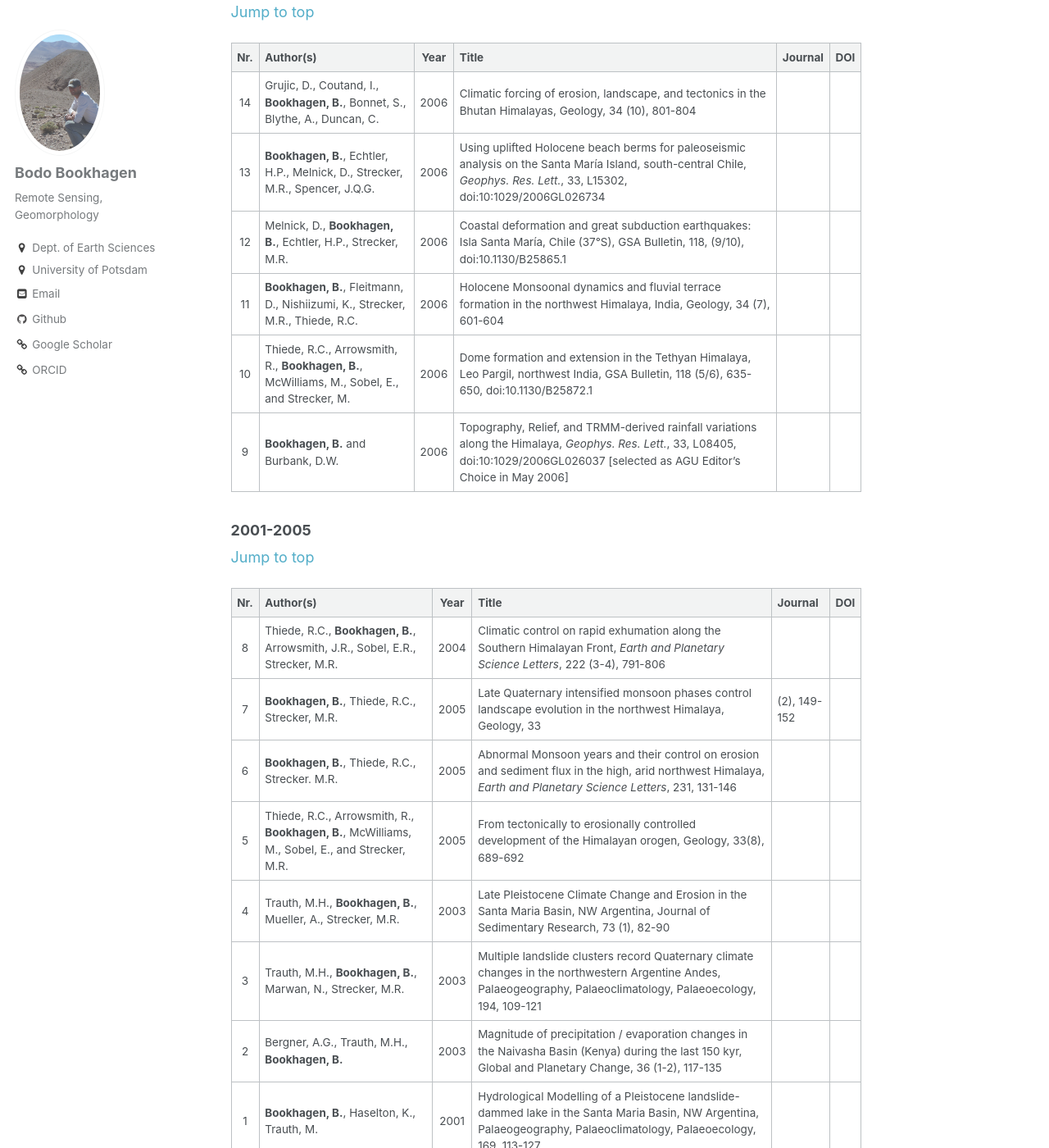
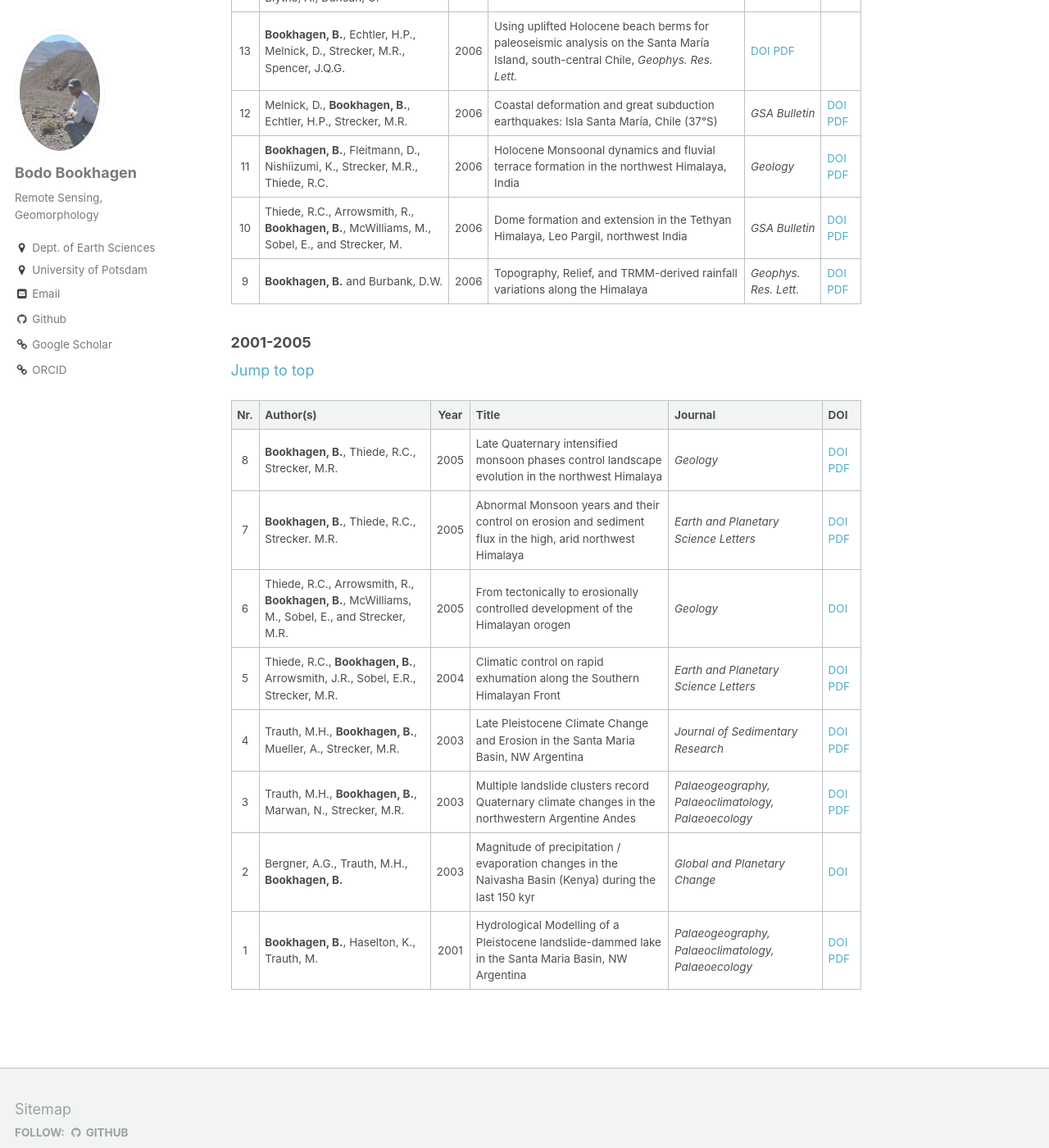
Before and after one commit to BodoBookhagen/BodoBookhagen.github.io, a Jekyll site: the page built from _pages/publications.md, in a window 1280 px wide and 1400 px high, scrolled down 12550 px. Shown: the whole window at 82% size. Built offline with Jekyll 4.4.1, drawn with Linux system fonts in a browser that asks for light colours; some of the changed text lies outside the part shown.

Commit message:
Dec-31 2018

```diff
--- a/_pages/publications.md
+++ b/_pages/publications.md
@@ -160,73 +160,74 @@ Jump to year: [2019](#2019) [2018](#2018) [2017](#2017) [2016](#2016) [2015](#20
 
 | Nr. | Author(s) | Year | Title | Journal | DOI |
 |:---:|:----------|:----:|-------|---------|---------------------|
-|34 | Goode, J., Burbank, D.W., **Bookhagen, B.** |2011| Basin Width Control of Faulting in the Naryn Basin, South-Central Kyrgyzstan, *Tectonics*, doi:10.1029/2011TC002910
-|33 | Malik, N., **Bookhagen, B.**, Marwan, N., Kurths, J. |2011| Analysis of spatial and temporal extreme monsoonal rainfall over South Asia using complex networks, *Climate Dynamics*, doi:10.1007/s00382-011-1156-4
-|32 | Scherler, D., **Bookhagen, B.**, Strecker, M.R. |2011| Hillslope-glacier coupling: the interplay of topography and glacial dynamics in High Asia, *JGR Earth Surface*, doi:10.1029/2010JF001751
-|31 | Scherler, D., **Bookhagen, B.**, Strecker, M.R. |2011| Spatially variable response of Himalayan glaciers to climate change affected by debris cover, Nature Geoscience, doi:10.1038/ngeo1068
-|30 | Hain, M., Strecker, M.R., Bookhagen B., Alonso, R.N., Pingel, H., Schmitt, A.K. |2011| Neogene to Quaternary broken-foreland formation and sedimentation dynamics in the Andes of NW Argentina |(25S), *Tectonics*, doi:10.1029/2010TC002703
+|34 | Goode, J., Burbank, D.W., **Bookhagen, B.** |2011| Basin Width Control of Faulting in the Naryn Basin, South-Central Kyrgyzstan | *Tectonics* | [DOI](https://doi.org/10.1029/2011TC002910) [PDF](http://bodobookhagen.github.io/pdf/goode11_basin_width_control.pdf)
+|33 | Malik, N., **Bookhagen, B.**, Marwan, N., Kurths, J. |2011| Analysis of spatial and temporal extreme monsoonal rainfall over South Asia using complex networks | *Climate Dynamics* | [DOI](https://doi.org/10.1007/s00382-011-1156-4) [PDF](http://bodobookhagen.github.io/pdf/malik11_monsoon_extreme_events.pdf)
+|32 | Scherler, D., **Bookhagen, B.**, Strecker, M.R. |2011| Hillslope-glacier coupling: the interplay of topography and glacial dynamics in High Asia | *JGR Earth Surface* | [DOI](https://doi.org/10.1029/2010JF001751) [PDF](http://bodobookhagen.github.io/pdf/scherler11_hillslope_glacier_coupling_himalaya.pdf)
+|31 | Scherler, D., **Bookhagen, B.**, Strecker, M.R. |2011| Spatially variable response of Himalayan glaciers to climate change affected by debris cover | *Nature Geoscience* | [DOI](https://doi.org/10.1038/ngeo1068) [PDF](http://bodobookhagen.github.io/pdf/scherler11_glaciers_himalaya.pdf)
+|30 | Hain, M., Strecker, M.R., **Bookhagen, B.**, Alonso, R.N., Pingel, H., Schmitt, A.K. |2011| Neogene to Quaternary broken-foreland formation and sedimentation dynamics in the Andes of NW Argentina (25S)| *Tectonics* | [DOI](https://doi.org/10.1029/2010TC002703) [PDF](http://bodobookhagen.github.io/pdf/hain11_nw_argentina.pdf)
 
 ### 2010
 [Jump to top](#top)
 
 | Nr. | Author(s) | Year | Title | Journal | DOI |
 |:---:|:----------|:----:|-------|---------|---------------------|
-|29 | **Bookhagen, B.** and Burbank, D.W. |2010| Towards a complete Himalayan hydrologic budget: The spatiotemporal distribution of snow melt and rainfall and their impact on river discharge, JGR Earth Surface, doi:10.1029/2009jf001426
-|28 | **Bookhagen, B.** |2010| Appearance of extreme monsoonal rainfall events and their impact on erosion in the Himalaya, Geomatics, Natural Hazards, Risk, 1, 1, 37-50
-|27 | Perroy, R., Bookhagen, .B., Asner, G., Chadwick, O. |2010| Comparison of gully erosion estimates using airborne and ground-based LiDAR, Geomorphology, doi:10.1016/j.geomorph.2010.01.009
-|26 | Rehak, K., **Bookhagen, B.**, Strecker, M.R., Echtler, H.P. |2010| Climatic controls on drainage-basin morphology – the western Andean flank between 15.5° and 41.5°S, Earth Surface Processes and Landforms
-|25 | Scherler, D., **Bookhagen, B.**, Strecker, M.R., von Blanckenburg, F. and Rood, D. |2010| Timing and Extent of Late Quaternary Glaciation in the western Himalaya constrained by 10Be Moraine Dating in Garhwal, India, Quaternary Science Reviews, doi:10.1016/j.quascirev.2009.11.031
-|24 | Wulf, H., **Bookhagen, B.**, and Scherler, D. |2010| Seasonal precipitation gradients and their impact on fluvial sediment flux in the Northwest Himalaya, Geomorphology, doi:10.1016/j.geomorph.2009.12.003
+|29 | **Bookhagen, B.** and Burbank, D.W. |2010| Towards a complete Himalayan hydrologic budget: The spatiotemporal distribution of snow melt and rainfall and their impact on river discharge| *JGR Earth Surface*
+| [DOI](https://doi.org/10.1029/2009JF001426) [PDF](http://bodobookhagen.github.io/pdf/bookhagen10_TRMM_SWE.pdf)
+|28 | **Bookhagen, B.** |2010| Appearance of extreme monsoonal rainfall events and their impact on erosion in the Himalaya | *Geomatics, Natural Hazards, Risk* | [DOI](https://doi.org/10.1080/19475701003625737) [PDF](http://bodobookhagen.github.io/pdf/bookhagen10_extreme_rainfall_Himalaya.pdf)
+|27 | Perroy, R., **Bookhagen, B.**, Asner, G., Chadwick, O. |2010| Comparison of gully erosion estimates using airborne and ground-based LiDAR | *Geomorphology* | [DOI](https://doi.org/10.1016/j.geomorph.2010.01.009) [PDF](http://bodobookhagen.github.io/pdf/perroy10_gully_erosion_santa_cruz_island.pdf)
+|26 | Rehak, K., **Bookhagen, B.**, Strecker, M.R., Echtler, H.P. |2010| Climatic controls on drainage-basin morphology – the western Andean flank between 15.5° and 41.5°S | *Earth Surface Processes and Landforms* | [DOI](https://doi.org/10.1002/esp.1992) [PDF](http://bodobookhagen.github.io/pdf/rehak10_topographic_imprint_western_andes.pdf)
+|25 | Scherler, D., **Bookhagen, B.**, Strecker, M.R., von Blanckenburg, F. and Rood, D. |2010| Timing and Extent of Late Quaternary Glaciation in the western Himalaya constrained by 10Be Moraine Dating in Garhwal, India | *Quaternary Science Reviews* | [DOI](https://doi.org/10.1016/j.quascirev.2009.11.031) [PDF](http://bodobookhagen.github.io/pdf/Scherler10_glaciation_western_Himalaya.pdf)
+|24 | Wulf, H., **Bookhagen, B.**, and Scherler, D. |2010| Seasonal precipitation gradients and their impact on fluvial sediment flux in the Northwest Himalaya | *Geomorphology* | [DOI](https://doi.org/10.1016/j.geomorph.2009.12.003) [PDF](http://bodobookhagen.github.io/pdf/wulf10_seasonal_precip_NW_Himalaya.pdf)
 
 ### 2009
 [Jump to top](#top)
 
 | Nr. | Author(s) | Year | Title | Journal | DOI |
 |:---:|:----------|:----:|-------|---------|---------------------|
-|23 | Hren, M., **Bookhagen, B.**, Blisniuk, P., Booth, A., Chamberlain, C.P |2009| d18O and dD of streamwater across the Himalaya and Tibetan Plateau: Implications for moisture sources and paleoelevation reconstructions, *Earth and Planetary Science Letters*, 288, 1-2, 20-32
-|22 | Strecker, M.R., Alonso, R., **Bookhagen, B.**, Carrapa, B., Coutand, I., Hain, H.P., Hilley, G.E., Mortimer, E., Schoehnbohm, L., and Sobel E.R. |2009| Does the topographic distribution of the central Andean Pune Plateau result from climatic or geodynamic processes, Geology, 37, 7, doi:10.1130/G25545A.1
-|21 | Melnick, D., **Bookhagen, B.** Strecker, M.R., Echtler, H.P. |2009| Segmentation of megathrust rupture zones from fore-arc deformation patterns over hundreds to millions of years, Arauco Peninsular, Chile, JGR Earth Surface, 114, B01407, doi:10.1029/2008JB005788
-|20 | Thiede, R.C., Ehlers, T.A., **Bookhagen, B.**, Strecker, M.R |2009| Erosional Variability along the NW Himalaya margin, JGR Earth Surface, 114, F01015, doi:10.1029/2008JF001010
+|23 | Hren, M., **Bookhagen, B.**, Blisniuk, P., Booth, A., Chamberlain, C.P |2009| d18O and dD of streamwater across the Himalaya and Tibetan Plateau: Implications for moisture sources and paleoelevation reconstructions | *Earth and Planetary Science Letters* | [DOI](http://dx.doi.org/10.1016/j.epsl.2009.08.041) [PDF](http://bodobookhagen.github.io/pdf/hren09_d18O_streamwaters_Himalaya.pdf)
+|22 | Strecker, M.R., Alonso, R., **Bookhagen, B.**, Carrapa, B., Coutand, I., Hain, H.P., Hilley, G.E., Mortimer, E., Schoehnbohm, L., and Sobel E.R. |2009| Does the topographic distribution of the central Andean Pune Plateau result from climatic or geodynamic processes? | *Geology* | [DOI](https://doi.org/10.1130/G25545A.1) [PDF](http://bodobookhagen.github.io/pdf/strecker09_topography_andes.pdf)
+|21 | Melnick, D., **Bookhagen, B.** Strecker, M.R., Echtler, H.P. |2009| Segmentation of megathrust rupture zones from fore-arc deformation patterns over hundreds to millions of years, Arauco Peninsular, Chile |*JGR Earth Surface* | [DOI](https://doi.org/10.1029/2008JB005788) [PDF](http://bodobookhagen.github.io/pdf/melnick09_megathrust_rupture_zones_chile.pdf)
+|20 | Thiede, R.C., Ehlers, T.A., **Bookhagen, B.**, Strecker, M.R |2009| Erosional Variability along the NW Himalaya margin | *JGR Earth Surface* | [DOI](https://doi.org/10.1029/2008JF001010) [PDF](http://bodobookhagen.github.io/pdf/Thiede09_erosional_variability_NW_Himalaya.pdf)
 
 ### 2008
 [Jump to top](#top)
 
 | Nr. | Author(s) | Year | Title | Journal | DOI |
 |:---:|:----------|:----:|-------|---------|---------------------|
-|19 | **Bookhagen, B.** and Strecker, M.R. |2008| Orographic barriers, high-resolution TRMM rainfall, and relief variations along the eastern Andes, *Geophys. Res. Lett.*, 35, L06403, doi:10.1029/2007GL032011
-|18 | Gabet, E.J., Burbank, D.W., Pratt-Sitaula, B., Putkonen, J., **Bookhagen, B.** |2008| Modern erosion rates in the High Himalayas of Nepal, *Earth and Planetary Science Letters*, 267, 482-494
-|17 | Strecker, M.R., Alonso, R.N., **Bookhagen, B.**, Carrapa, B., Hilley, G.E., Sobel, E., and Trauth, M.H. |2007| *Tectonics* and Climate of the Southern Central Andes, Annual Reviews of Earth and Planetary Sciences, doi:10.1146/annurev.earth.35.031306.140158
+|19 | **Bookhagen, B.** and Strecker, M.R. |2008| Orographic barriers, high-resolution TRMM rainfall, and relief variations along the eastern Andes | *Geophys. Res. Lett.* | [DOI](https://doi.org/10.1029/2007GL032011) [PDF](http://bodobookhagen.github.io/pdf/bookhagen08_TRMM_SAM_relief.pdf)
+|18 | Gabet, E.J., Burbank, D.W., Pratt-Sitaula, B., Putkonen, J., **Bookhagen, B.** |2008| Modern erosion rates in the High Himalayas of Nepal | *Earth and Planetary Science Letters* | [DOI](https://doi.org/10.1016/j.epsl.2007.11.059) [PDF](http://bodobookhagen.github.io/pdf/gabet08_modern_erosion_himalaya.pdf)
 
 ### 2007
 [Jump to top](#top)
 
 | Nr. | Author(s) | Year | Title | Journal | DOI |
 |:---:|:----------|:----:|-------|---------|---------------------|
-|16 | Craddock, W., Burbank, D.W., **Bookhagen, B.**, Gabet, E. |2007| Bedrock channel geometry along an orographic rainfall gradient in the upper Marsyandi River valley in central Nepal, JGR Earth Surface, 112, F03007, doi:10.1029/2006JF000589
-|15 | Hren, M.T., Chamberlain, P., Hilley, G.E., **Bookhagen, B.** |2007| Major ion chemistry of the Yarlung Tsangpo/Brahmaputra river: Chemical weathering, erosion, and CO2 consumption in the southern Tibetan Plateau and Eastern Syntaxis of the Himalaya, Geochemica et Cosmochimica acta, 71, 2907-2935
+|17 | Strecker, M.R., Alonso, R.N., **Bookhagen, B.**, Carrapa, B., Hilley, G.E., Sobel, E., and Trauth, M.H. |2007| Tectonics and Climate of the Southern Central Andes | *Annual Reviews of Earth and Planetary Sciences* | [DOI](https://doi.org/10.1146/annurev.earth.35.031306.140158)  [PDF](http://bodobookhagen.github.io/pdf/strecker07_tectonics_climate_andes.pdf)
+|16 | Craddock, W., Burbank, D.W., **Bookhagen, B.**, Gabet, E. |2007| Bedrock channel geometry along an orographic rainfall gradient in the upper Marsyandi River valley in central Nepal | *JGR Earth Surface* | [DOI](https://doi.org/10.1029/2006JF000589) [PDF](http://bodobookhagen.github.io/pdf/craddock07_bedrock_channel_geometry_nepal.pdf)
+|15 | Hren, M.T., Chamberlain, P., Hilley, G.E., **Bookhagen, B.** |2007| Major ion chemistry of the Yarlung Tsangpo/Brahmaputra river: Chemical weathering, erosion, and CO2 consumption in the southern Tibetan Plateau and Eastern Syntaxis of the Himalaya | *Geochemica et Cosmochimica acta* | [DOI](https://doi.org/10.1016/j.gca.2007.03.021) [PDF](http://bodobookhagen.github.io/pdf/hren07_ion_chemistry_tsangpo.pdf)
 
 ### 2006
 [Jump to top](#top)
 
 | Nr. | Author(s) | Year | Title | Journal | DOI |
 |:---:|:----------|:----:|-------|---------|---------------------|
-|14 | Grujic, D., Coutand, I., **Bookhagen, B.**, Bonnet, S., Blythe, A., Duncan, C. |2006| Climatic forcing of erosion, landscape, and tectonics in the Bhutan Himalayas, Geology, 34 (10), 801-804
-|13 | **Bookhagen, B.**, Echtler, H.P., Melnick, D., Strecker, M.R., Spencer, J.Q.G. |2006| Using uplifted Holocene beach berms for paleoseismic analysis on the Santa María Island, south-central Chile, *Geophys. Res. Lett.*, 33, L15302, doi:10:1029/2006GL026734
-|12 | Melnick, D., **Bookhagen, B.**, Echtler, H.P., Strecker, M.R. |2006| Coastal deformation and great subduction earthquakes: Isla Santa María, Chile (37°S), GSA Bulletin, 118, (9/10), doi:10.1130/B25865.1
-|11 | **Bookhagen, B.**, Fleitmann, D., Nishiizumi, K., Strecker, M.R., Thiede, R.C. |2006| Holocene Monsoonal dynamics and fluvial terrace formation in the northwest Himalaya, India, Geology, 34 (7), 601-604
-|10 | Thiede, R.C., Arrowsmith, R., **Bookhagen, B.**, McWilliams, M., Sobel, E., and Strecker, M. |2006| Dome formation and extension in the Tethyan Himalaya, Leo Pargil, northwest India, GSA Bulletin, 118 (5/6), 635-650, doi:10.1130/B25872.1
-|9 | **Bookhagen, B.** and Burbank, D.W. |2006| Topography, Relief, and TRMM-derived rainfall variations along the Himalaya, *Geophys. Res. Lett.*, 33, L08405, doi:10:1029/2006GL026037 [selected as AGU Editor’s Choice in May 2006]
+|14 | Grujic, D., Coutand, I., **Bookhagen, B.**, Bonnet, S., Blythe, A., Duncan, C. |2006| Climatic forcing of erosion, landscape, and tectonics in the Bhutan Himalayas | *Geology* | [DOI](https://doi.org/10.1130/G22648.1) [PDF](http://bodobookhagen.github.io/pdf/grujic06_climate_bhutan.pdf)
+|13 | **Bookhagen, B.**, Echtler, H.P., Melnick, D., Strecker, M.R., Spencer, J.Q.G. |2006| Using uplifted Holocene beach berms for paleoseismic analysis on the Santa María Island, south-central Chile, *Geophys. Res. Lett.* | [DOI](https://doi.org/10.1029/2006GL026734)  [PDF](http://bodobookhagen.github.io/pdf/bookhagen06_smisland_chile.pdf)
+|12 | Melnick, D., **Bookhagen, B.**, Echtler, H.P., Strecker, M.R. |2006| Coastal deformation and great subduction earthquakes: Isla Santa María, Chile (37°S) | *GSA Bulletin* | [DOI](https://doi.org/10.1130/B25865.1) [PDF](http://bodobookhagen.github.io/pdf/melnick06_coastal_deformation_ism.pdf)
+|11 | **Bookhagen, B.**, Fleitmann, D., Nishiizumi, K., Strecker, M.R., Thiede, R.C. |2006| Holocene Monsoonal dynamics and fluvial terrace formation in the northwest Himalaya, India | *Geology* | [DOI](https://doi.org/10.1130/G22698.1) [PDF](http://bodobookhagen.github.io/pdf/bookhagen06_holocene_monsoon_terraces.pdf)
+|10 | Thiede, R.C., Arrowsmith, R., **Bookhagen, B.**, McWilliams, M., Sobel, E., and Strecker, M. |2006| Dome formation and extension in the Tethyan Himalaya, Leo Pargil, northwest India | *GSA Bulletin*| [DOI](https://doi.org/10.1130/B25872.1) [PDF](http://bodobookhagen.github.io/pdf/thiede06_leo_pargil_dome.pdf)
+|9 | **Bookhagen, B.** and Burbank, D.W. |2006| Topography, Relief, and TRMM-derived rainfall variations along the Himalaya | *Geophys. Res. Lett.* | [DOI](https://doi.org/10.1029/2006GL026037) [PDF](http://bodobookhagen.github.io/pdf/bookhagen06_trmm_himalaya.pdf)
 
 ### 2001-2005
 [Jump to top](#top)
 
 | Nr. | Author(s) | Year | Title | Journal | DOI |
 |:---:|:----------|:----:|-------|---------|---------------------|
-|8 | Thiede, R.C., **Bookhagen, B.**, Arrowsmith, J.R., Sobel, E.R., Strecker, M.R. |2004| Climatic control on rapid exhumation along the Southern Himalayan Front, *Earth and Planetary Science Letters*, 222 (3-4), 791-806
-|7 | **Bookhagen, B.**, Thiede, R.C., Strecker, M.R. |2005| Late Quaternary intensified monsoon phases control landscape evolution in the northwest Himalaya, Geology, 33 |(2), 149-152
-|6 | **Bookhagen, B.**, Thiede, R.C., Strecker. M.R. |2005| Abnormal Monsoon years and their control on erosion and sediment flux in the high, arid northwest Himalaya, *Earth and Planetary Science Letters*, 231, 131-146
-|5 | Thiede, R.C., Arrowsmith, R., **Bookhagen, B.**, McWilliams, M., Sobel, E., and Strecker, M.R. |2005| From tectonically to erosionally controlled development of the Himalayan orogen, Geology, 33(8), 689-692
-|4 | Trauth, M.H., **Bookhagen, B.**, Mueller, A., Strecker, M.R. |2003| Late Pleistocene Climate Change and Erosion in the Santa Maria Basin, NW Argentina, Journal of Sedimentary Research, 73 (1), 82-90
-|3 | Trauth, M.H., **Bookhagen, B.**, Marwan, N., Strecker, M.R. |2003| Multiple landslide clusters record Quaternary climate changes in the northwestern Argentine Andes, Palaeogeography, Palaeoclimatology, Palaeoecology, 194, 109-121
-|2 | Bergner, A.G., Trauth, M.H., **Bookhagen, B.** |2003| Magnitude of precipitation / evaporation changes in the Naivasha Basin (Kenya) during the last 150 kyr, Global and Planetary Change, 36 (1-2), 117-135
-|1 | **Bookhagen, B.**, Haselton, K., Trauth, M. |2001| Hydrological Modelling of a Pleistocene landslide-dammed lake in the Santa Maria Basin, NW Argentina, Palaeogeography, Palaeoclimatology, Palaeoecology, 169, 113-127
+|8 | **Bookhagen, B.**, Thiede, R.C., Strecker, M.R. |2005| Late Quaternary intensified monsoon phases control landscape evolution in the northwest Himalaya | *Geology* | [DOI](https://doi.org/10.1130/G20982.1) [PDF](http://bodobookhagen.github.io/pdf/bookhagen05_IMPs_nw_himalaya.pdf)
+|7 | **Bookhagen, B.**, Thiede, R.C., Strecker. M.R. |2005| Abnormal Monsoon years and their control on erosion and sediment flux in the high, arid northwest Himalaya| *Earth and Planetary Science Letters* | [DOI](https://doi.org/10.1016/j.epsl.2004.11.014) [PDF](http://bodobookhagen.github.io/pdf/bookhagen05_amy_nw_himalaya.pdf)
+|6 | Thiede, R.C., Arrowsmith, R., **Bookhagen, B.**, McWilliams, M., Sobel, E., and Strecker, M.R. |2005| From tectonically to erosionally controlled development of the Himalayan orogen | *Geology* | [DOI](https://doi.org/10.1130/G21483AR.1)
+|5 | Thiede, R.C., **Bookhagen, B.**, Arrowsmith, J.R., Sobel, E.R., Strecker, M.R. |2004| Climatic control on rapid exhumation along the Southern Himalayan Front | *Earth and Planetary Science Letters* | [DOI](https://doi.org/10.1016/j.epsl.2004.03.015) [PDF](http://bodobookhagen.github.io/pdf/thiede04_climate_control_exhumation.pdf)
+|4 | Trauth, M.H., **Bookhagen, B.**, Mueller, A., Strecker, M.R. |2003| Late Pleistocene Climate Change and Erosion in the Santa Maria Basin, NW Argentina | *Journal of Sedimentary Research* | [DOI](https://doi.org/10.1306/061702730082) [PDF](http://bodobookhagen.github.io/pdf/trauth03_smb_erosion.pdf)
+|3 | Trauth, M.H., **Bookhagen, B.**, Marwan, N., Strecker, M.R. |2003| Multiple landslide clusters record Quaternary climate changes in the northwestern Argentine Andes | *Palaeogeography, Palaeoclimatology, Palaeoecology* | [DOI](https://doi.org/10.1016/S0031-0182(03)00273-6) [PDF](http://bodobookhagen.github.io/pdf/trauth03_landslide_clusters.pdf)
+|2 | Bergner, A.G., Trauth, M.H., **Bookhagen, B.** |2003| Magnitude of precipitation / evaporation changes in the Naivasha Basin (Kenya) during the last 150 kyr | *Global and Planetary Change* | [DOI]()
+|1 | **Bookhagen, B.**, Haselton, K., Trauth, M. |2001| Hydrological Modelling of a Pleistocene landslide-dammed lake in the Santa Maria Basin, NW Argentina | *Palaeogeography, Palaeoclimatology, Palaeoecology* |  [DOI](https://doi.org/10.1016/S0031-0182(01)00221-8) [PDF](http://bodobookhagen.github.io/pdf/bookhagen01_hydro_modell_nw_argentina.pdf)
```
Also changed, not shown: 6 other files.
